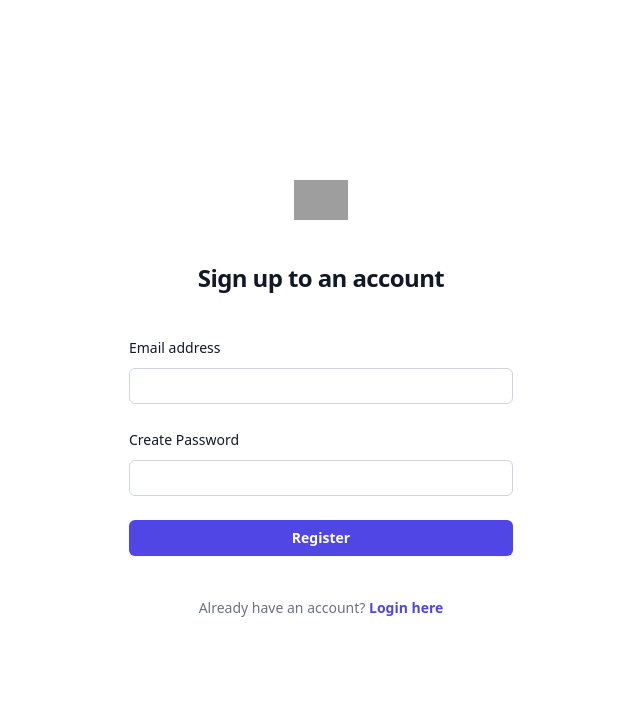
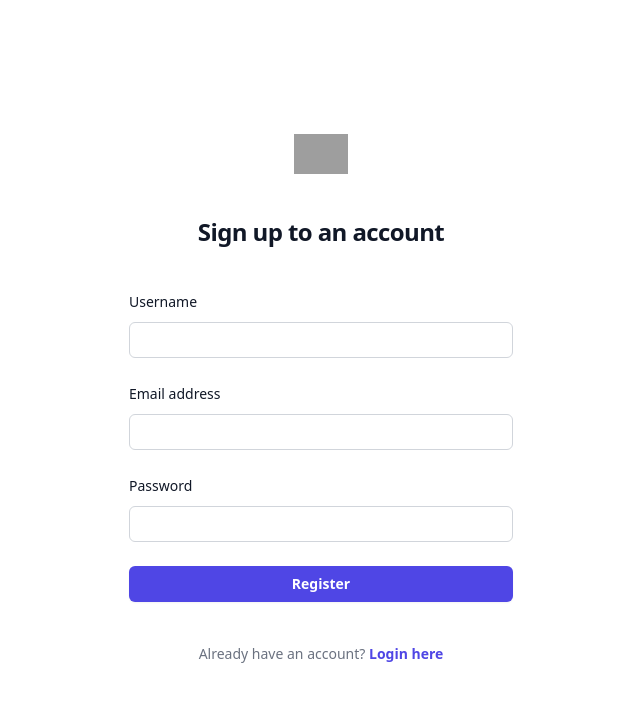
Before and after one commit to sam-champion/quiz-app, a React (Vite) app: page /register in a window 1280 px wide. Shown: the top 702 px of the page, without its empty margins (319-959 px from the left). Built offline with nearby package versions, Linux system fonts and the light colour scheme; no server answers; grey boxes are pictures that could not be loaded.

Commit message:
implemented firestore

```diff
--- a/src/pages/Register.tsx
+++ b/src/pages/Register.tsx
@@ -1,21 +1,50 @@
 import { useState, FormEvent } from "react";
 import { Link, useNavigate } from "react-router";
-import { auth } from "../firebase";
+import { auth, db } from "../firebase";
 import {
   createUserWithEmailAndPassword,
   validatePassword,
 } from "firebase/auth";
 import { toast } from "react-toastify";
+import { doc, getDoc, setDoc } from "firebase/firestore";
 
 function Register() {
   const navigate = useNavigate();
 
+  const [username, setUsername] = useState("");
   const [email, setEmail] = useState("");
   const [password, setPassword] = useState("");
 
   const handleRegistration = async (e: FormEvent<HTMLFormElement>) => {
     e.preventDefault();
 
+    // username validation
+    if (username.length < 3 || username.length > 20) {
+      toast.warning("Username must be between 3 and 20 characters.");
+      return;
+    }
+
+    if (/\s/.test(username)) {
+      toast.warning("Username cannot contain any spaces.");
+      return;
+    }
+
+    if (!/^[a-zA-Z0-9_-]+$/.test(username)) {
+      toast.warning(
+        "Username can only contain letters, numbers, hyphens, and underscores."
+      );
+      return;
+    }
+
+    const usernameDocRef = doc(db, "usernames", username);
+    const usernameDoc = await getDoc(usernameDocRef);
+
+    if (usernameDoc.exists()) {
+      toast.warning("Username is already taken. Please choose another one.");
+      return;
+    }
+
+    // password validation
     const status = await validatePassword(auth, password);
     const passwordRequirements = [];
 
@@ -49,7 +78,22 @@ function Register() {
     }
 
     try {
-      await createUserWithEmailAndPassword(auth, email, password);
+      const userCredential = await createUserWithEmailAndPassword(
+        auth,
+        email,
+        password
+      );
+
+      const userDocRef = doc(db, "users", userCredential.user.uid);
+      await setDoc(userDocRef, {
+        username: username,
+        highscore: 0,
+      });
+
+      await setDoc(usernameDocRef, {
+        uid: userCredential.user.uid,
+      });
+
       toast.success("Account created successfully!");
       navigate("/login");
     } catch (error) {
@@ -79,6 +123,24 @@ function Register() {
                 htmlFor="email"
                 className="block text-sm/6 font-medium text-gray-900"
               >
+                Username
+              </label>
+              <div className="mt-2">
+                <input
+                  type="text"
+                  name="username"
+                  id="username"
+                  required
+                  onChange={(e) => setUsername(e.target.value)}
+                  className="block w-full rounded-md bg-white px-3 py-1.5 text-base text-gray-900 outline outline-1 -outline-offset-1 outline-gray-300 placeholder:text-gray-400 focus:outline focus:outline-2 focus:-outline-offset-2 focus:outline-indigo-600 sm:text-sm/6"
+                ></input>
+              </div>
+            </div>
+            <div>
+              <label
+                htmlFor="email"
+                className="block text-sm/6 font-medium text-gray-900"
+              >
                 Email address
               </label>
               <div className="mt-2">
@@ -98,7 +160,7 @@ function Register() {
                 htmlFor="password"
                 className="block text-sm/6 font-medium text-gray-900"
               >
-                Create Password
+                Password
               </label>
               <div className="mt-2">
                 <input
```
